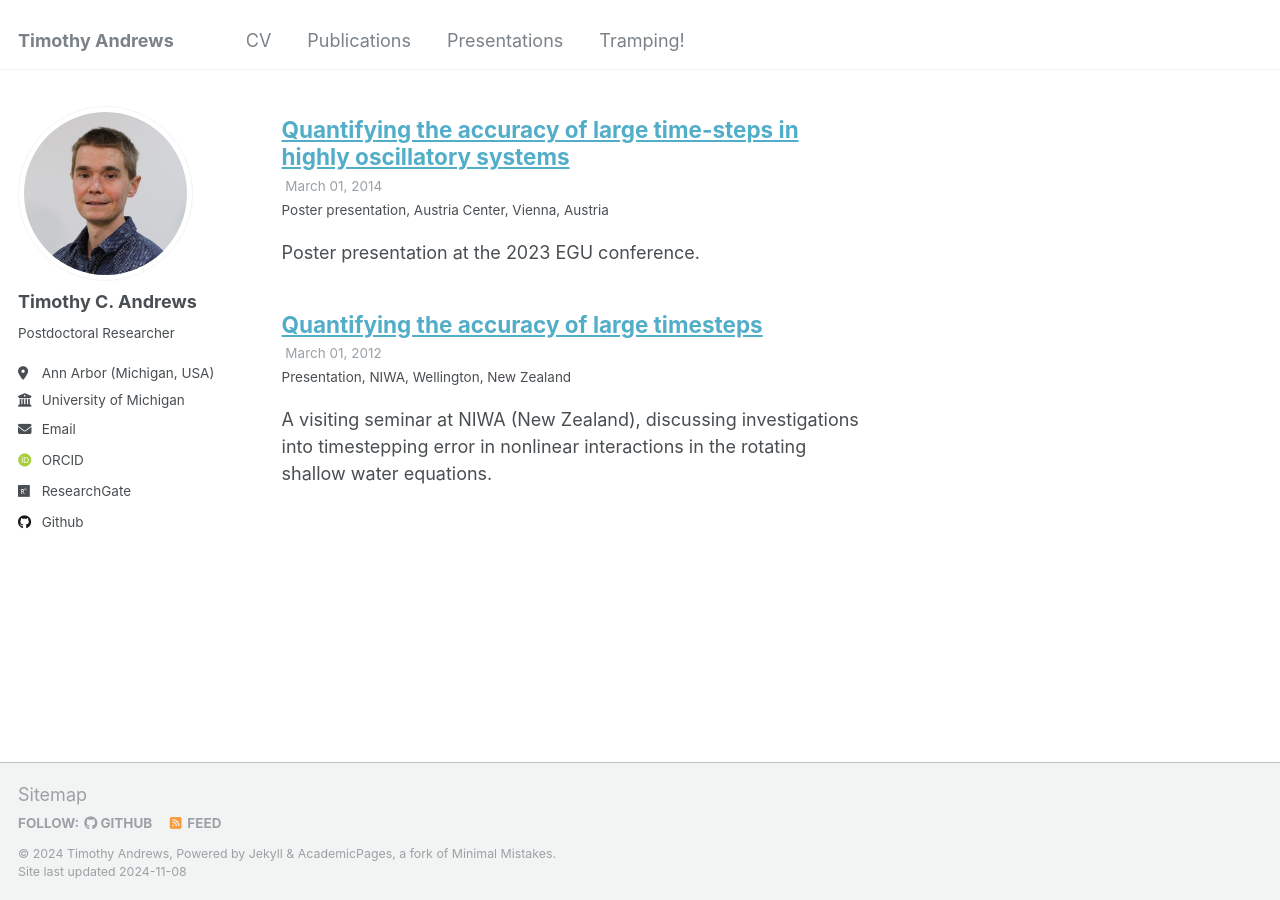
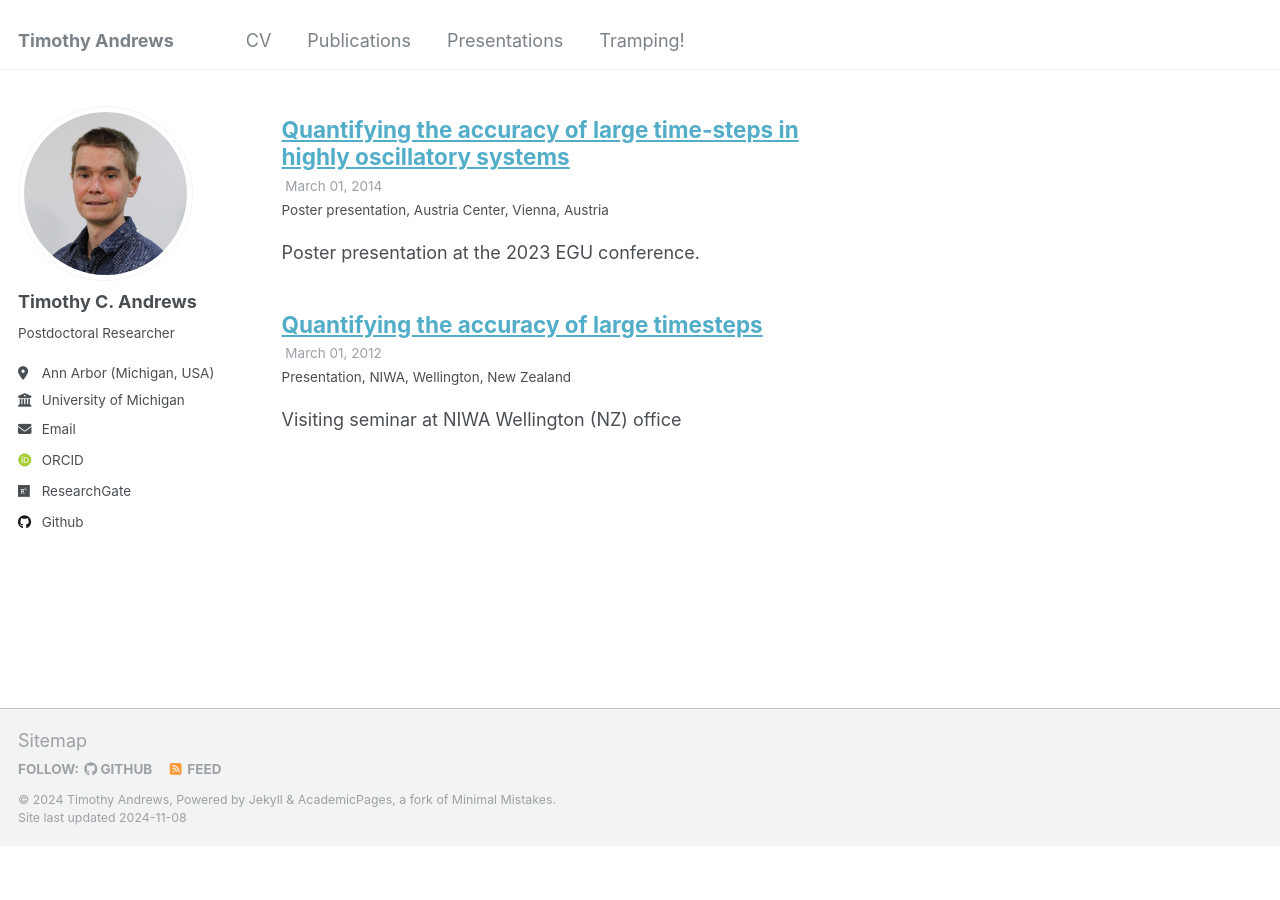
Before and after one commit to ta440/ta440.github.io, a Jekyll site: the page built from _pages/talks.html, in a window 1280 px wide and 900 px high, scrolled down 532 px. Built offline with Jekyll 4.4.1, drawn with Linux system fonts in a browser that asks for light colours; some web fonts are replaced; after the commit the page ends 1378 px from its top, so only the background shows below that.

Commit message:
Update 2023-02-niwa_talk.md

```diff
--- a/_talks/2023-02-niwa_talk.md
+++ b/_talks/2023-02-niwa_talk.md
@@ -2,7 +2,8 @@
 title: "Quantifying the accuracy of large timesteps"
 collection: talks
 type: "Presentation"
-permalink: /presentations/2023-02-niwa_talk
+permalink: /talks/2023-02-niwa_talk
+excerpt: "Visiting seminar at NIWA Wellington (NZ) office"
 venue: "NIWA"
 date: 2012-03-01
 location: "Wellington, New Zealand"
```
